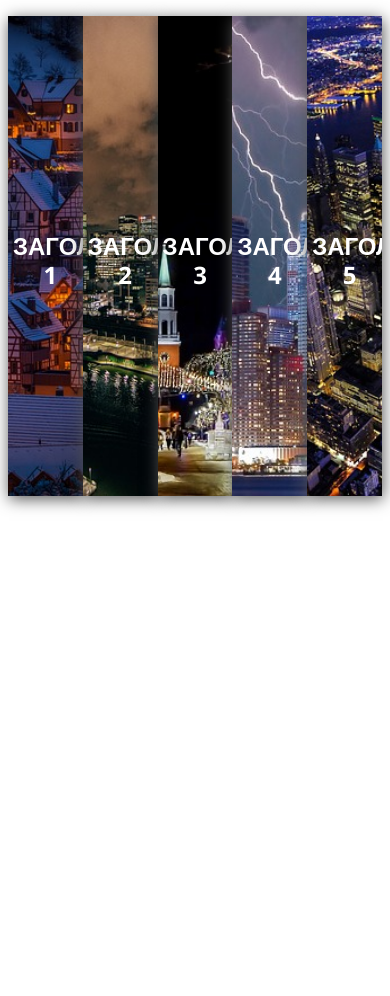
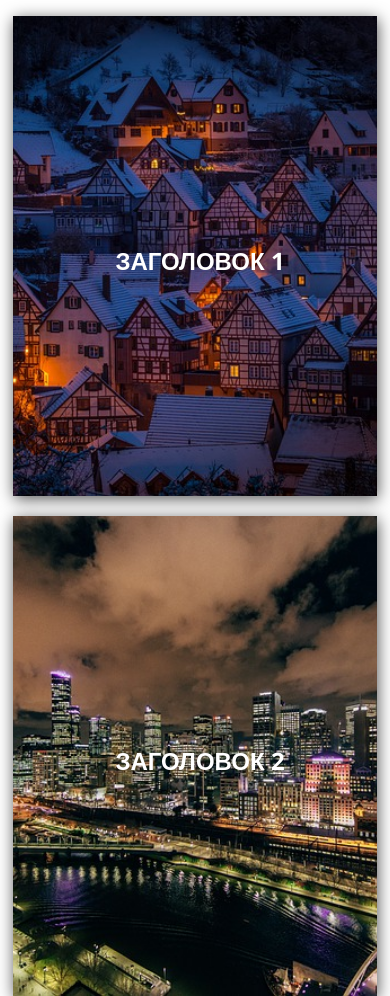
Before and after one commit to Verta-master/hover-accordion, a website: page index.html in a window 390 px wide. Shown: the top 996 px of the page. Before the commit the page ends 844 px from the top, so only its background shows below. Drawn offline with nearby package versions, Linux system fonts and the light colour scheme; files that its build step writes are made by us from their sources.

Commit message:
Rotation

```diff
--- a/index.html
+++ b/index.html
@@ -66,6 +66,7 @@
           $this.animate({'width': slideWidth}, 500);
           $('h2', $this).animate({fontSize: '24px'});
           $('h2', $this).removeClass('title').removeClass('title-rotated');
+          $('h2').not(this).removeClass('title-rotated');
         }
       );
     });
--- a/less/scaffolding.less
+++ b/less/scaffolding.less
@@ -9,6 +9,8 @@ body {
   display: flex;
   justify-content: center;
   align-items: center;
+  margin-left: auto;
+  margin-right: auto;
 }
 
 .accordion li {
@@ -86,3 +88,23 @@ div.info {
   animation-fill-mode: both;
   animation-name: rotateOutUpLeft;
 }
+
+@media (max-width: 1200px) {
+  .accordion {
+    flex-wrap: wrap;
+    width: auto;
+  }
+
+  .accordion li {
+    width: 30% !important;
+    margin-bottom: 20px;
+    margin-left: 5px;
+    margin-right: 5px;
+  }
+}
+
+@media (max-width: 480px) {
+  .accordion li {
+    width: 100% !important;
+  }
+}
```
